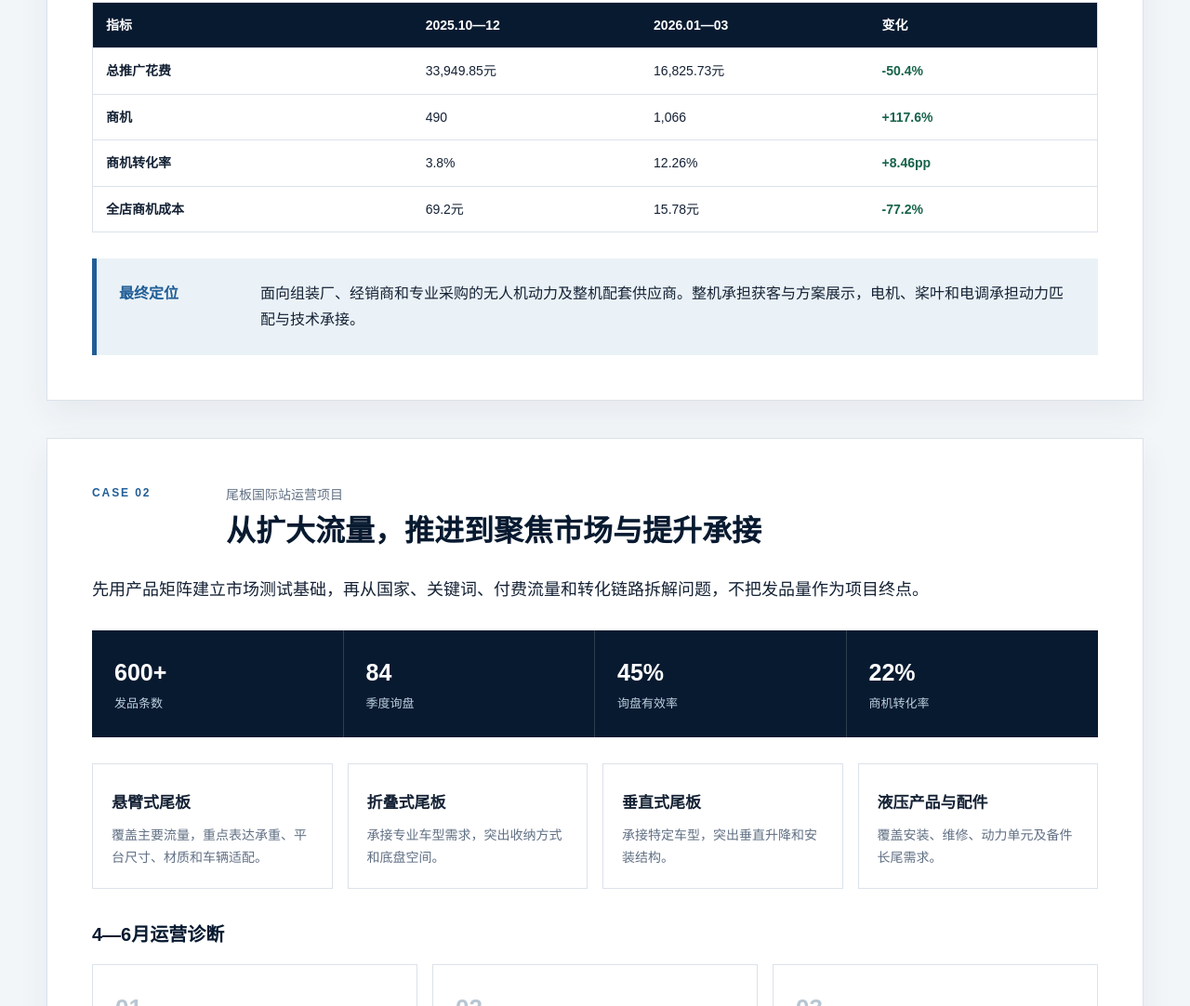
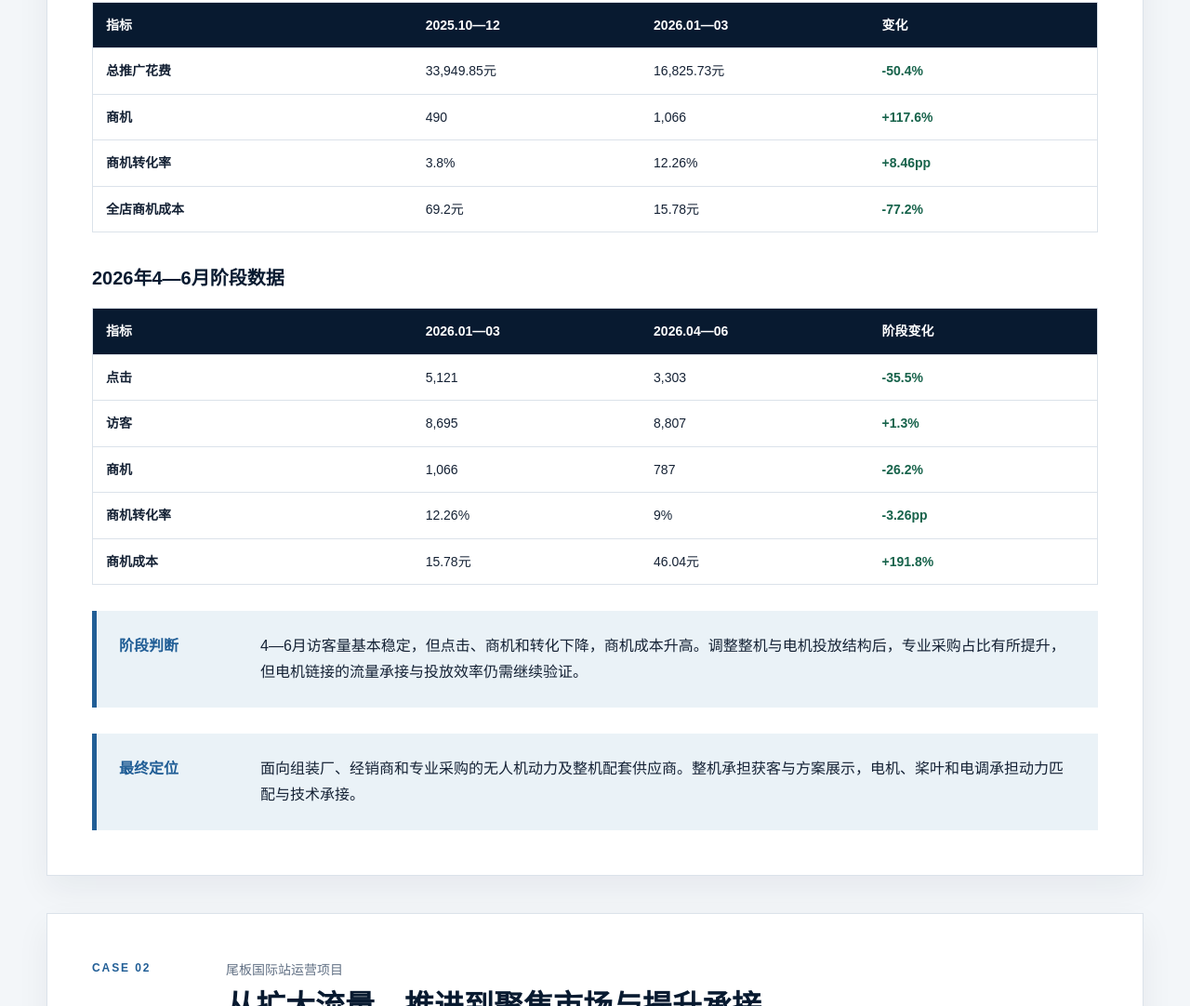
Before and after one commit to wanmingli49-sketch/li-wan-ming-portfolio, a plain HTML site: page index.html in a window 1280 px wide. Shown: the part 2053-3135 px from the top of the page at 93% size. Drawn offline with Linux system fonts and the light colour scheme.

Commit message:
Restore April-June operating data

```diff
--- a/index.html
+++ b/index.html
@@ -55,6 +55,9 @@
         <div class="stage-grid"><article><span>0—1基建</span><h4>建立产品矩阵</h4><p>按照整机、动力系统、电机及配件规划类目，形成完整测试基础。</p></article><article><span>9—10月</span><h4>测产品、测国家</h4><p>识别10inch、15inch、18inch等整机的流量表现和有效国家。</p></article><article><span>11月—3月</span><h4>分层精准推广</h4><p>按曝光与转化表现配置放量、补流量和退出策略。</p></article><article><span>4—6月</span><h4>验证专业定位</h4><p>测试电机流量并补充曲线、工厂及适配内容，确认整机仍是有效入口。</p></article></div>
         <h4 class="subhead">季度数据结果</h4>
         <div class="data-table"><div class="thead"><span>指标</span><span>2025.10—12</span><span>2026.01—03</span><span>变化</span></div><div><b>总推广花费</b><span>33,949.85元</span><span>16,825.73元</span><em>-50.4%</em></div><div><b>商机</b><span>490</span><span>1,066</span><em>+117.6%</em></div><div><b>商机转化率</b><span>3.8%</span><span>12.26%</span><em>+8.46pp</em></div><div><b>全店商机成本</b><span>69.2元</span><span>15.78元</span><em>-77.2%</em></div></div>
+        <h4 class="subhead">2026年4—6月阶段数据</h4>
+        <div class="data-table"><div class="thead"><span>指标</span><span>2026.01—03</span><span>2026.04—06</span><span>阶段变化</span></div><div><b>点击</b><span>5,121</span><span>3,303</span><em>-35.5%</em></div><div><b>访客</b><span>8,695</span><span>8,807</span><em>+1.3%</em></div><div><b>商机</b><span>1,066</span><span>787</span><em>-26.2%</em></div><div><b>商机转化率</b><span>12.26%</span><span>9%</span><em>-3.26pp</em></div><div><b>商机成本</b><span>15.78元</span><span>46.04元</span><em>+191.8%</em></div></div>
+        <div class="decision"><b>阶段判断</b><p>4—6月访客量基本稳定，但点击、商机和转化下降，商机成本升高。调整整机与电机投放结构后，专业采购占比有所提升，但电机链接的流量承接与投放效率仍需继续验证。</p></div>
         <div class="decision"><b>最终定位</b><p>面向组装厂、经销商和专业采购的无人机动力及整机配套供应商。整机承担获客与方案展示，电机、桨叶和电调承担动力匹配与技术承接。</p></div>
       </article>
 
```
